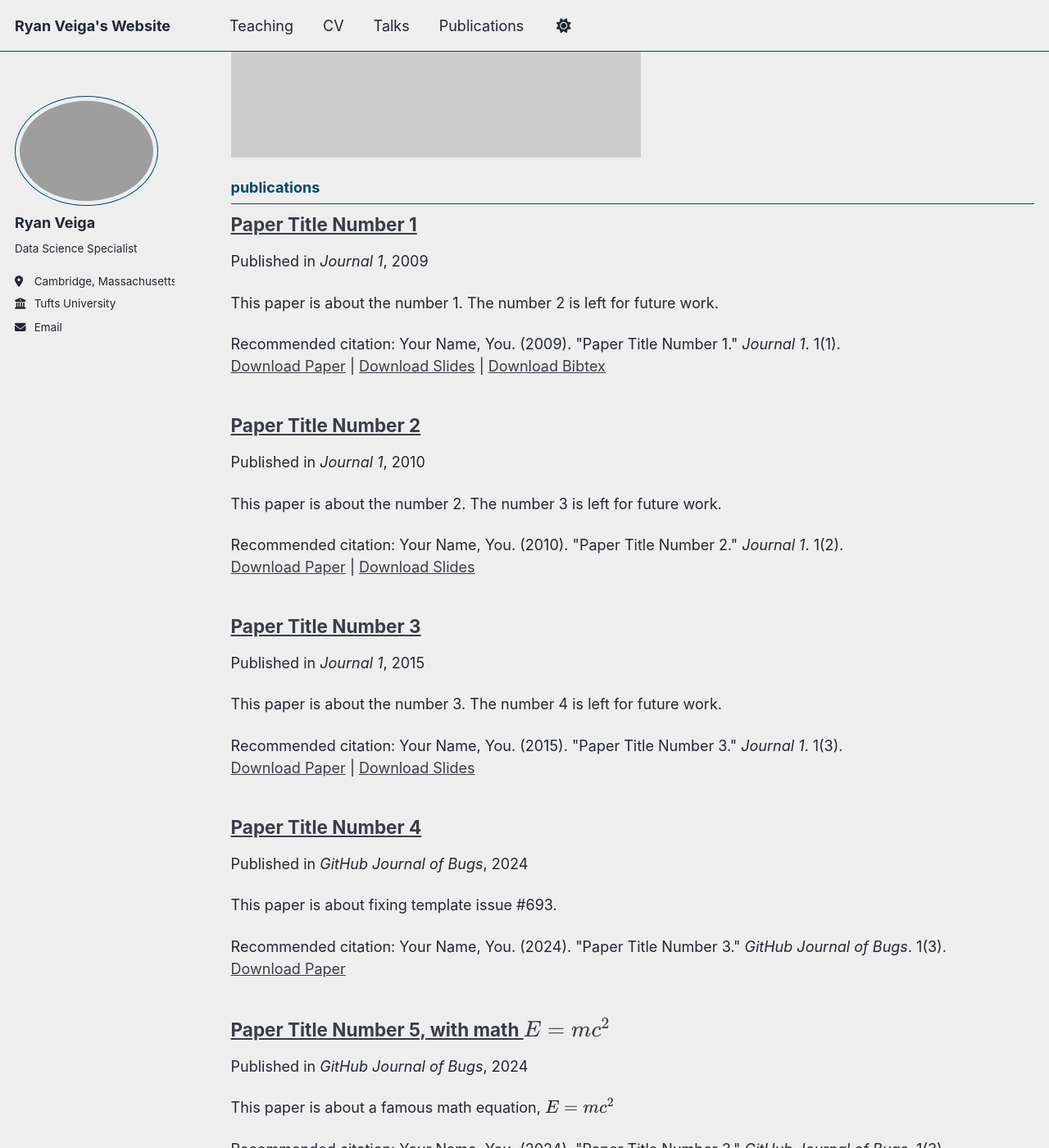
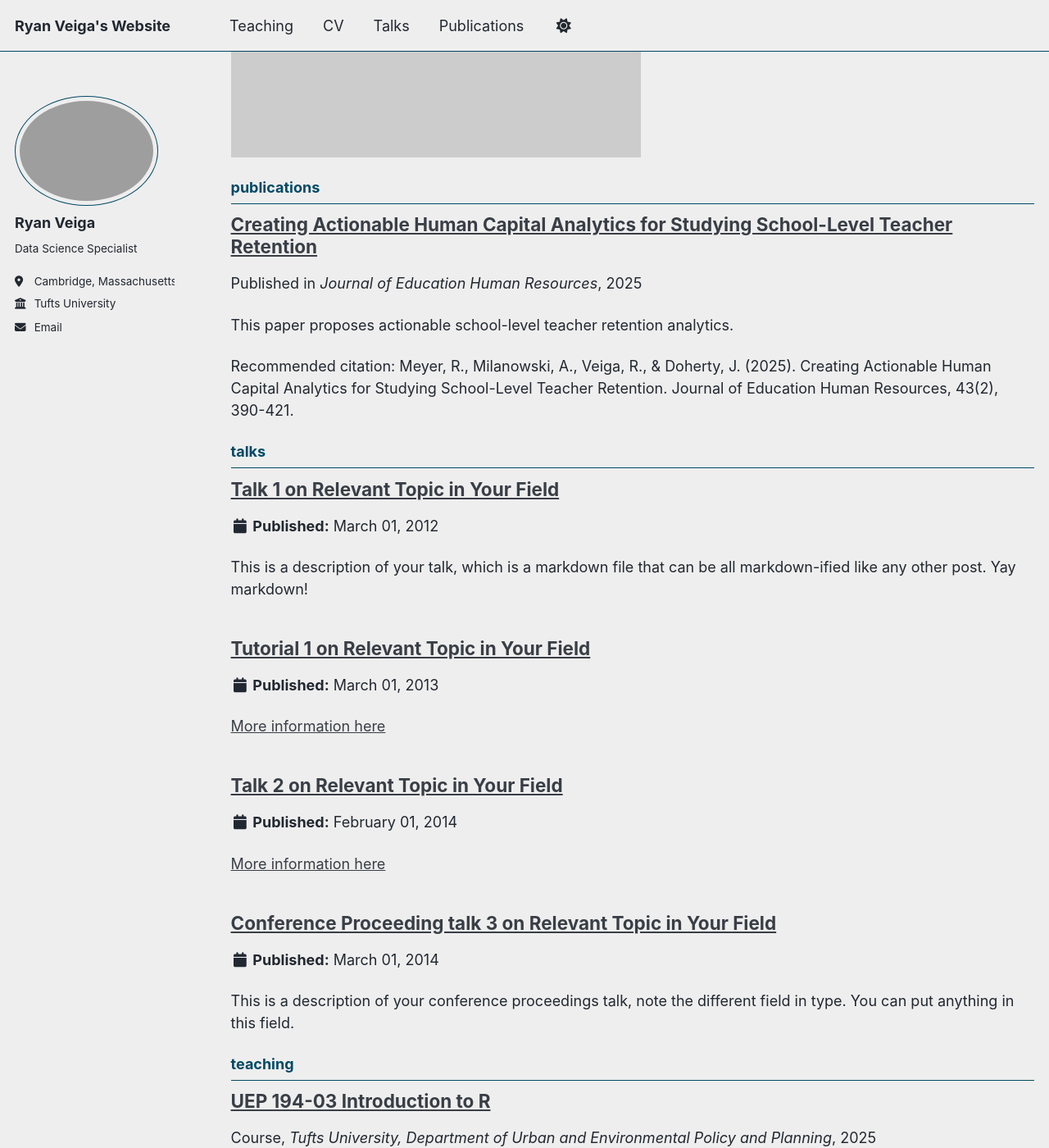
Before and after one commit to ryanveiga/ryanveiga.github.io, a Jekyll site: the page built from _pages/collection-archive.html, in a window 1280 px wide and 1400 px high, scrolled down 893 px. Shown: the whole window at 82% size. Built offline with Jekyll 4.4.1, drawn with Linux system fonts in a browser that asks for light colours; a script bundle is joined from its source files by our own code; library files that are not in the unit come from our copies; some of the changed text lies outside the part shown.

Commit message:
CV Updates

```diff
--- a/_publications/2009-10-01-paper-title-number-1.md
+++ /dev/null
@@ -1,14 +0,0 @@
----
-title: "Paper Title Number 1"
-collection: publications
-category: manuscripts
-permalink: /publication/2009-10-01-paper-title-number-1
-excerpt: 'This paper is about the number 1. The number 2 is left for future work.'
-date: 2009-10-01
-venue: 'Journal 1'
-slidesurl: 'https://academicpages.github.io/files/slides1.pdf'
-paperurl: 'https://academicpages.github.io/files/paper1.pdf'
-bibtexurl: 'https://academicpages.github.io/files/bibtex1.bib'
-citation: 'Your Name, You. (2009). &quot;Paper Title Number 1.&quot; <i>Journal 1</i>. 1(1).'
----
-The contents above will be part of a list of publications, if the user clicks the link for the publication than the contents of section will be rendered as a full page, allowing you to provide more information about the paper for the reader. When publications are displayed as a single page, the contents of the above "citation" field will automatically be included below this section in a smaller font.
--- a/_publications/2010-10-01-paper-title-number-2.md
+++ /dev/null
@@ -1,14 +0,0 @@
----
-title: "Paper Title Number 2"
-collection: publications
-category: manuscripts
-permalink: /publication/2010-10-01-paper-title-number-2
-excerpt: 'This paper is about the number 2. The number 3 is left for future work.'
-date: 2010-10-01
-venue: 'Journal 1'
-slidesurl: 'https://academicpages.github.io/files/slides2.pdf'
-paperurl: 'https://academicpages.github.io/files/paper2.pdf'
-citation: 'Your Name, You. (2010). &quot;Paper Title Number 2.&quot; <i>Journal 1</i>. 1(2).'
----
-
-The contents above will be part of a list of publications, if the user clicks the link for the publication than the contents of section will be rendered as a full page, allowing you to provide more information about the paper for the reader. When publications are displayed as a single page, the contents of the above "citation" field will automatically be included below this section in a smaller font.
--- a/_publications/2015-10-01-paper-title-number-3.md
+++ /dev/null
@@ -1,14 +0,0 @@
----
-title: "Paper Title Number 3"
-collection: publications
-category: manuscripts
-permalink: /publication/2015-10-01-paper-title-number-3
-excerpt: 'This paper is about the number 3. The number 4 is left for future work.'
-date: 2015-10-01
-venue: 'Journal 1'
-slidesurl: 'https://academicpages.github.io/files/slides3.pdf'
-paperurl: 'https://academicpages.github.io/files/paper3.pdf'
-citation: 'Your Name, You. (2015). &quot;Paper Title Number 3.&quot; <i>Journal 1</i>. 1(3).'
----
-
-The contents above will be part of a list of publications, if the user clicks the link for the publication than the contents of section will be rendered as a full page, allowing you to provide more information about the paper for the reader. When publications are displayed as a single page, the contents of the above "citation" field will automatically be included below this section in a smaller font.
--- /dev/null
+++ b/_publications/2025-03-28-actionable-human-capital-teacher-retention.md
@@ -0,0 +1,12 @@
+---
+title: "Creating Actionable Human Capital Analytics for Studying School-Level Teacher Retention"
+collection: publications
+category: manuscripts
+permalink: /publication/2025-03-28-actionable-human-capital-teacher-retention
+excerpt: 'This paper proposes actionable school-level teacher retention analytics.'
+date: 2025-03-28
+venue: 'Journal of Education Human Resources'
+citation: 'Meyer, R., Milanowski, A., Veiga, R., & Doherty, J. (2025). Creating Actionable Human Capital Analytics for Studying School-Level Teacher Retention. Journal of Education Human Resources, 43(2), 390-421.'
+---
+
+The contents above will be part of a list of publications, if the user clicks the link for the publication than the contents of section will be rendered as a full page, allowing you to provide more information about the paper for the reader. When publications are displayed as a single page, the contents of the above "citation" field will automatically be included below this section in a smaller font.
--- a/_publications/2025-06-08-paper-title-number-5.md
+++ /dev/null
@@ -1,13 +0,0 @@
----
-title: "Paper Title Number 5, with math $$E=mc^2$$"
-collection: publications
-category: conferences
-permalink: /publication/2024-02-17-paper-title-number-4
-excerpt: 'This paper is about a famous math equation, $$E=mc^2$$'
-date: 2024-02-17
-venue: 'GitHub Journal of Bugs'
-paperurl: 'https://academicpages.github.io/files/paper3.pdf'
-citation: 'Your Name, You. (2024). &quot;Paper Title Number 3.&quot; <i>GitHub Journal of Bugs</i>. 1(3).'
----
-
-Using [MathJax](https://www.mathjax.org/) in the description is supported - $$E=mc^2$$ - however, the use must be mindful that the default delimiters are `$$...$$` and `\\[...\\]` which differs from the `$...$` that is typically expected.
```
Also changed, not shown: _pages/cv.md (+20 -11 lines), _publications/2024-02-17-paper-title-number-4.md (deleted, +0 -13 lines).
